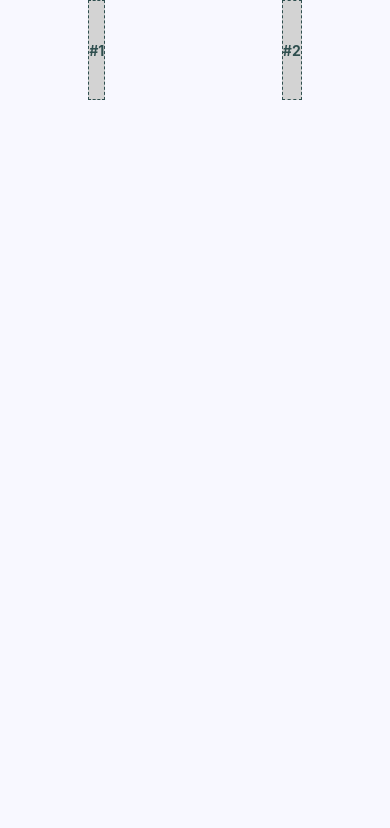
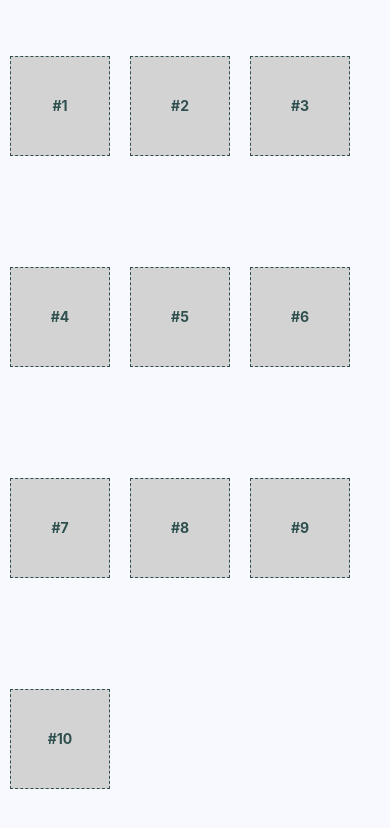
Before and after one commit to doniisetiiawan/RNzhb, a React Native app: screen / in a window 390 px wide. Shown: the top 828 px of the page. Built offline with nearby package versions, Linux system fonts and the light colour scheme.

Commit message:
Add flexible grids

```diff
--- a/App.js
+++ b/App.js
@@ -1,12 +1,16 @@
 import React from 'react';
-import { View } from 'react-native';
+import { View, StatusBar } from 'react-native';
 
 import styles from './styles';
 import Box from './Box';
 
+const boxes = new Array(10).fill(null).map((v, i) => i + 1);
+
 export default () => (
   <View style={styles.container}>
-    <Box>#1</Box>
-    <Box>#2</Box>
+    <StatusBar hidden={false} />
+    {boxes.map(i => (
+      <Box key={i}>#{i}</Box>
+    ))}
   </View>
 );
--- a/styles.js
+++ b/styles.js
@@ -1,12 +1,12 @@
 import { StyleSheet, Platform, StatusBar } from 'react-native';
 
-const styles = StyleSheet.create({
+export default StyleSheet.create({
   container: {
     flex: 1,
     flexDirection: 'row',
+    flexWrap: 'wrap',
     backgroundColor: 'ghostwhite',
     alignItems: 'center',
-    justifyContent: 'space-around',
     ...Platform.select({
       ios: { paddingTop: 20 },
       android: { paddingTop: StatusBar.currentHeight },
@@ -14,18 +14,17 @@ const styles = StyleSheet.create({
   },
   box: {
     height: 100,
+    width: 100,
     justifyContent: 'center',
-    alignSelf: 'stretch',
     alignItems: 'center',
     backgroundColor: 'lightgray',
     borderWidth: 1,
     borderStyle: 'dashed',
     borderColor: 'darkslategray',
+    margin: 10,
   },
   boxText: {
     color: 'darkslategray',
     fontWeight: 'bold',
   },
 });
-
-export default styles;
```
